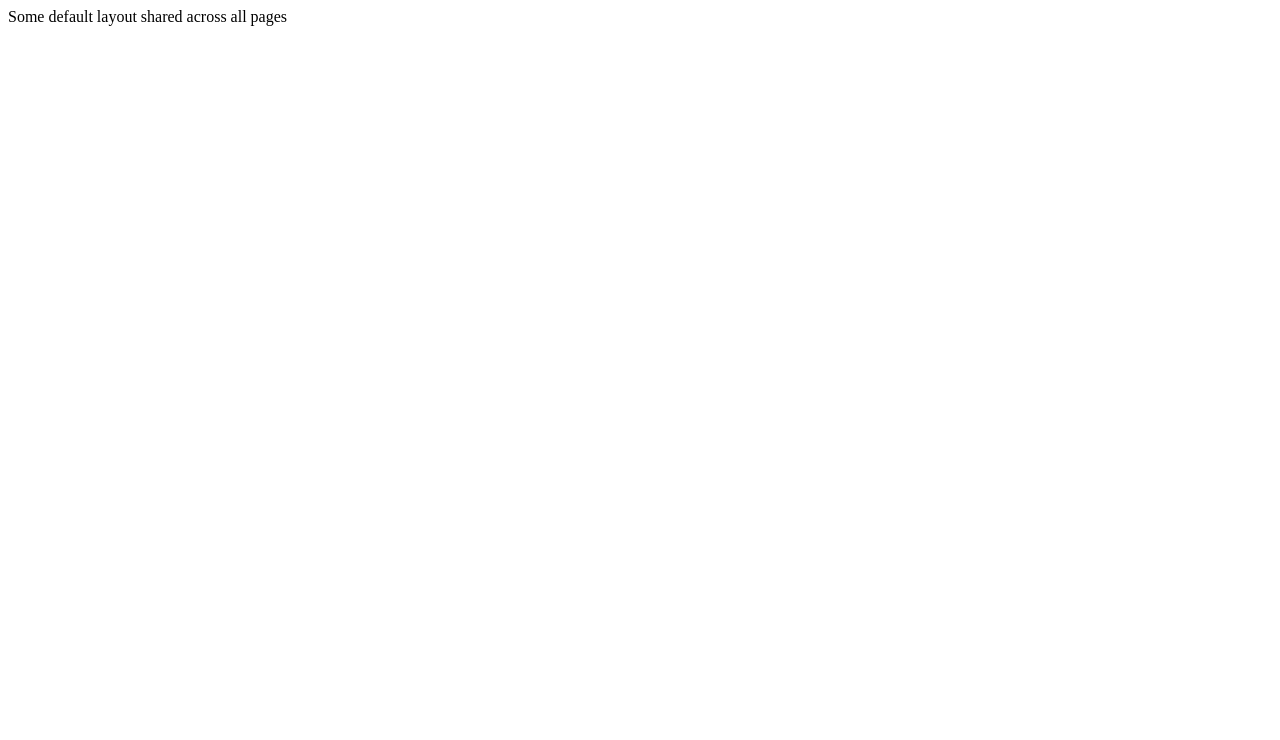
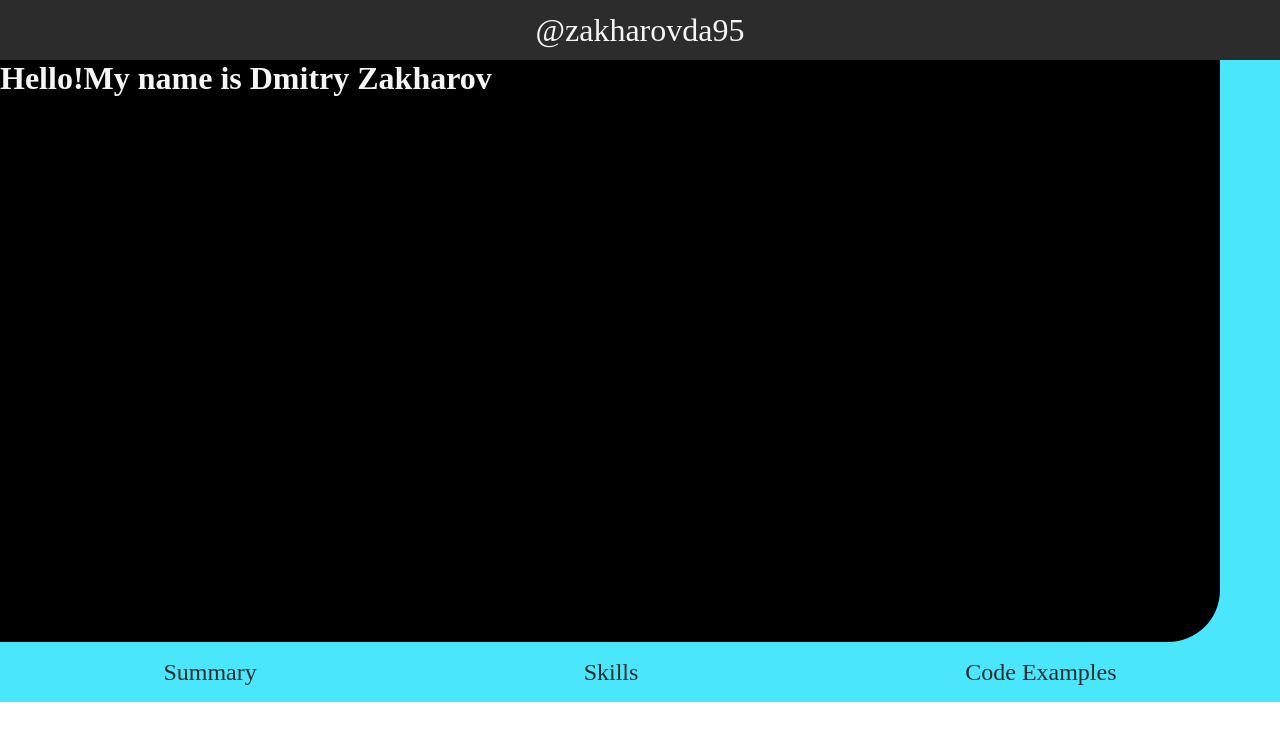
Before and after one commit to zakharovda95/curriculum-vitae, a Nuxt app: page / in a window 1280 px wide. Shown: the top 740 px of the page. Built offline with nearby package versions, Linux system fonts and the light colour scheme.

Commit message:
main banner

```diff
--- a/app.vue
+++ b/app.vue
@@ -1,5 +1,7 @@
 <template>
   <div class="container">
-    <NuxtLayout></NuxtLayout>
+    <NuxtLayout>
+      <NuxtPage/>
+    </NuxtLayout>
   </div>
 </template>
--- /dev/null
+++ b/assets/css/_constants.scss
@@ -0,0 +1,2 @@
+$MAIN_BLACK: #2C2C2D;
+$MAIN_AQUAMARINE: #4AE7FC;
--- /dev/null
+++ b/assets/css/main.css
@@ -0,0 +1,4 @@
+* {
+    margin: 0;
+    padding: 0;
+}
--- /dev/null
+++ b/components/layouts/TheNavigation.vue
@@ -0,0 +1,46 @@
+<template>
+  <div class="the-navigation">
+    <NuxtLink class="link" :to="link.path" v-for="link in navlinks">
+      {{ link.name }}
+    </NuxtLink>
+  </div>
+</template>
+
+<script setup lang="ts">
+import {ref} from 'vue'
+
+const navlinks = ref([
+  {
+    name: 'Summary',
+    path: '/',
+  },
+  {
+    name: 'Skills',
+    path: '/',
+  },
+  {
+    name: 'Code Examples',
+    path: '/',
+  },
+])
+</script>
+
+<style scoped lang="scss">
+@import "../../assets/css/_constants.scss";
+
+.the-navigation {
+  display: flex;
+  justify-content: space-around;
+  align-items: center;
+  width: 100%;
+  height: 60px;
+  background: $MAIN_AQUAMARINE;
+
+  .link {
+    text-decoration: none;
+    font-weight: 500;
+    font-size: 1.5rem;
+    color: $MAIN_BLACK;
+  }
+}
+</style>
--- /dev/null
+++ b/components/layouts/TheTop.vue
@@ -0,0 +1,27 @@
+<template>
+  <div class="the-top">
+    <p>@zakharovda95</p>
+  </div>
+</template>
+
+<script setup lang="ts">
+
+</script>
+
+<style scoped lang="scss">
+@import "../../assets/css/constants";
+
+.the-top {
+  display: flex;
+  justify-content: center;
+  align-items: center;
+  width: 100%;
+  height: 60px;
+  background: $MAIN_BLACK;
+
+  p {
+    color: whitesmoke;
+    font-size: 2rem;
+  }
+}
+</style>
--- /dev/null
+++ b/components/pages/main/MainBanner.vue
@@ -0,0 +1,28 @@
+<template>
+  <div class="main-banner">
+    <h1>Hello!</h1>
+    <br>
+    <h1>My name is Dmitry Zakharov</h1>
+    <p></p>
+  </div>
+</template>
+
+<script setup lang="ts">
+
+</script>
+
+<style scoped lang="scss">
+@import "../../../assets/css/_constants.scss";
+
+.main-banner {
+  display: flex;
+  width: calc(100% - 60px);
+  height: 582px;
+  background: black;
+  border-radius: 0 0 52px 0;
+
+  h1 {
+    color: whitesmoke;
+  }
+}
+</style>
--- /dev/null
+++ b/components/pages/main/TheHeader.vue
@@ -0,0 +1,21 @@
+<template>
+  <div class="the-header">
+    <MainBanner/>
+  </div>
+</template>
+
+<script setup lang="ts">
+
+import MainBanner from "~/components/pages/main/MainBanner.vue";
+</script>
+
+<style scoped lang="scss">
+@import "../../../assets/css/_constants.scss";
+
+.the-header {
+  display: flex;
+  width: 100%;
+  height: 582px;
+  background: $MAIN_AQUAMARINE;
+}
+</style>
--- a/layouts/default.vue
+++ b/layouts/default.vue
@@ -1,6 +1,9 @@
 <template>
-  <div>
-    Some default layout shared across all pages
+  <div id="default-layout">
+    <TheTop/>
     <slot/>
   </div>
 </template>
+<script setup>
+import TheTop from "~/components/layouts/TheTop.vue";
+</script>
--- a/nuxt.config.ts
+++ b/nuxt.config.ts
@@ -1,6 +1,6 @@
-import { defineNuxtConfig } from 'nuxt'
+import { defineNuxtConfig } from 'nuxt';
 
 // https://v3.nuxtjs.org/api/configuration/nuxt.config
 export default defineNuxtConfig({
-
-})
+  css: ['~/assets/css/main.css'],
+});
--- a/package.json
+++ b/package.json
@@ -15,7 +15,9 @@
     "eslint-plugin-prettier": "^4.0.0",
     "naive-ui": "^2.31.0",
     "nuxt": "3.0.0-rc.6",
-    "prettier": "^2.4.1"
+    "prettier": "^2.4.1",
+    "sass": "^1.54.0",
+    "sass-loader": "10"
   },
   "dependencies": {
     "yarn": "^1.22.19"
--- /dev/null
+++ b/pages/index.vue
@@ -0,0 +1,16 @@
+<template>
+  <div class="main-page">
+    <div class="content">
+      <TheHeader/>
+      <TheNavigation/>
+    </div>
+  </div>
+</template>
+
+<script setup lang="ts">
+import TheNavigation from "~/components/layouts/TheNavigation.vue";
+import TheHeader from "~/components/pages/main/TheHeader.vue";
+</script>
+
+<style lang="scss">
+</style>
```
Also changed, not shown: 2 other files (tests, documents, lock files or other folders).
